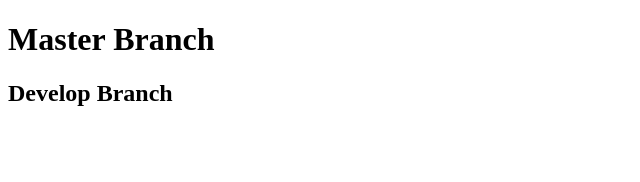
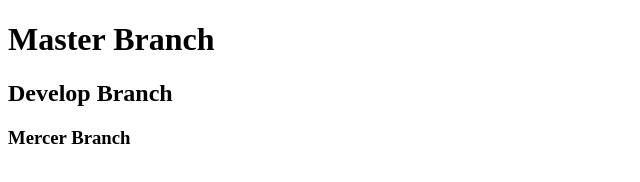
Before and after one commit to davison-robie/teamGit, a plain HTML site: page index.html in a window 1280 px wide. Shown: the whole page, without its empty margins (0-640 px from the left). Drawn offline with Linux system fonts and the light colour scheme.

Commit message:
mercer branch

```diff
--- a/index.html
+++ b/index.html
@@ -8,5 +8,6 @@
 <body>
     <h1>Master Branch</h1>
     <h2>Develop Branch</h2>
+    <h3>Mercer Branch</h3>
 </body>
 </html>
```
